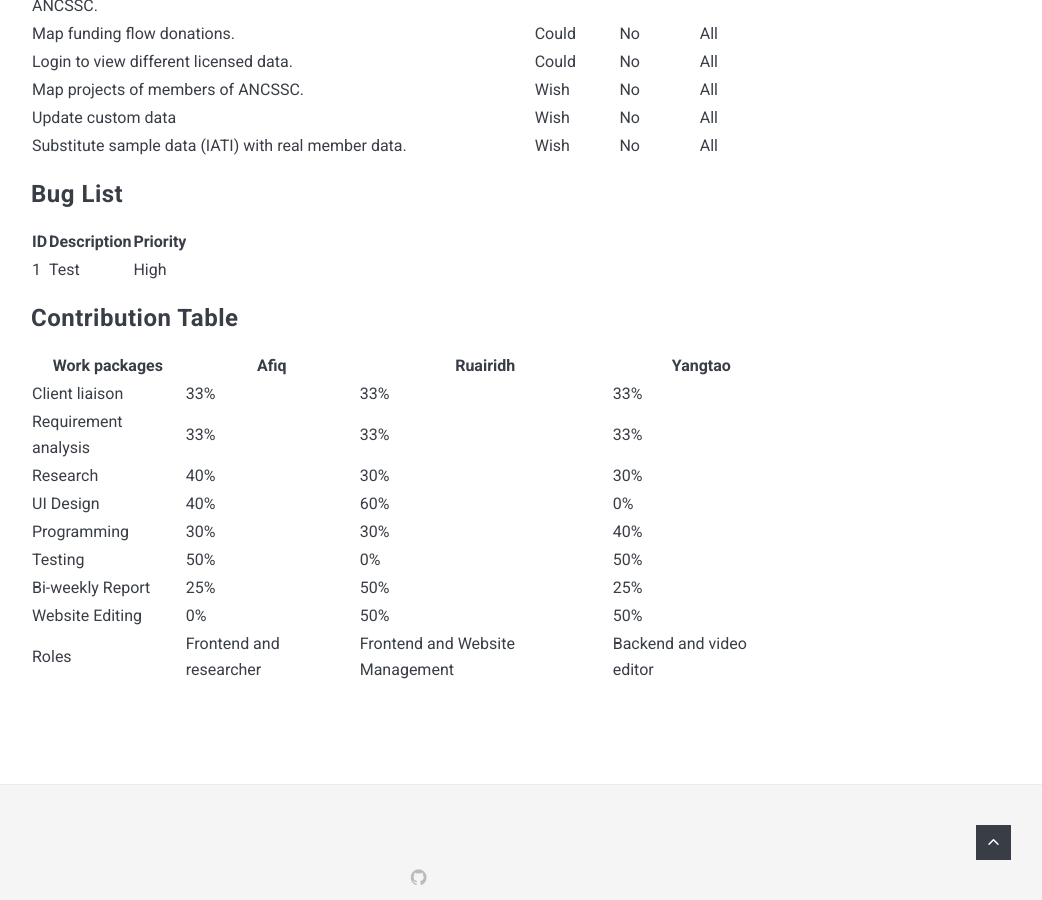
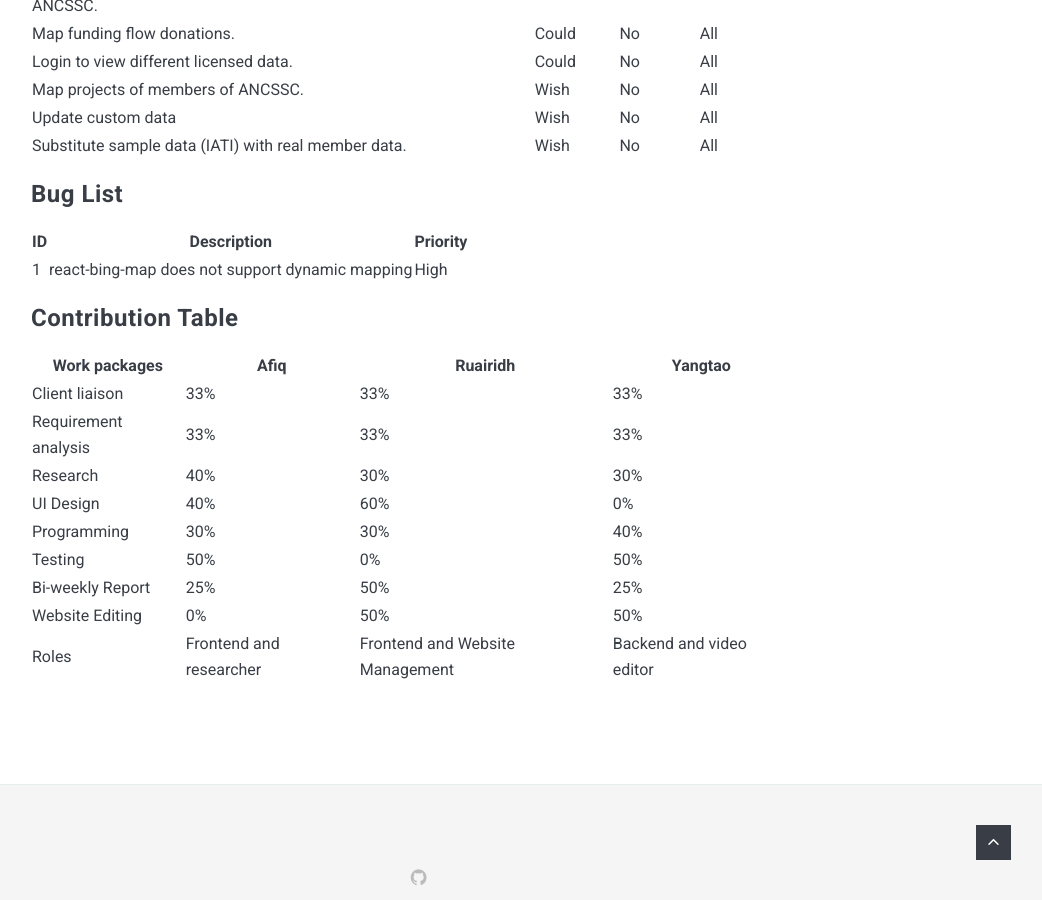
Before and after one commit to UCL-COMP0016-Team37/ProjectWebsite, a Jekyll site: the page built from _pages/4_evaluation.md, in a window 1280 px wide and 900 px high, scrolled down 965 px. Shown: the whole window, without its empty margins (229-1271 px from the left). Built offline with Jekyll 4.4.1, drawn with Linux system fonts in a browser that asks for light colours; nearby versions of some CDN libraries.

Commit message:
add one bugs to bug list

```diff
--- a/_pages/4_evaluation.md
+++ b/_pages/4_evaluation.md
@@ -36,7 +36,7 @@ permalink: /evaluation/
 ### Bug List
 <table>
 <tr><th>ID</th><th>Description</th><th>Priority</th></tr>
-<tr><td>1</td><td>Test</td><td>High</td></tr>
+<tr><td>1</td><td>react-bing-map does not support dynamic mapping</td><td>High</td></tr>
 </table>
 
 ### Contribution Table
```
